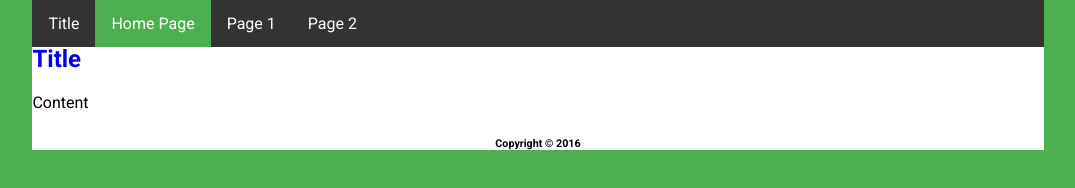
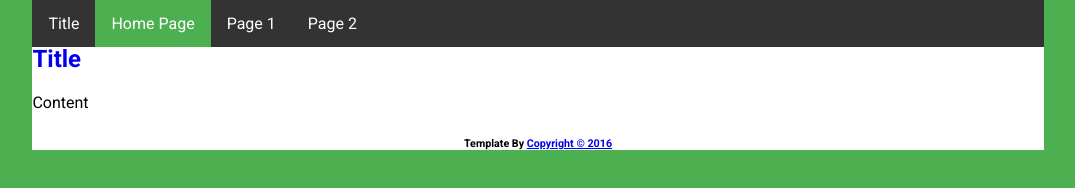
Before and after one commit to HolcombD/20TimeProject, a plain HTML site: page index.html in a window 1280 px wide. Shown: the whole page, without its empty margins (102-1177 px from the left). Drawn offline with Linux system fonts and the light colour scheme.

Commit message:
Update index.html

```diff
--- a/index.html
+++ b/index.html
@@ -19,7 +19,7 @@
     </ul>
     <h2 id="toprow"><a class="permalink" id="#" href="#.html">Title</a></h2>
     <p>Content</p>
-    <h6 id="copyright">Copyright &copy; 2016</h6>
+    <h6 id="copyright">Template By <a href="http://lance-b-taylor.com>Lance Taylor</a> <br> Copyright &copy; 2016</h6>
   </div>
 </body>
 </html>
```
